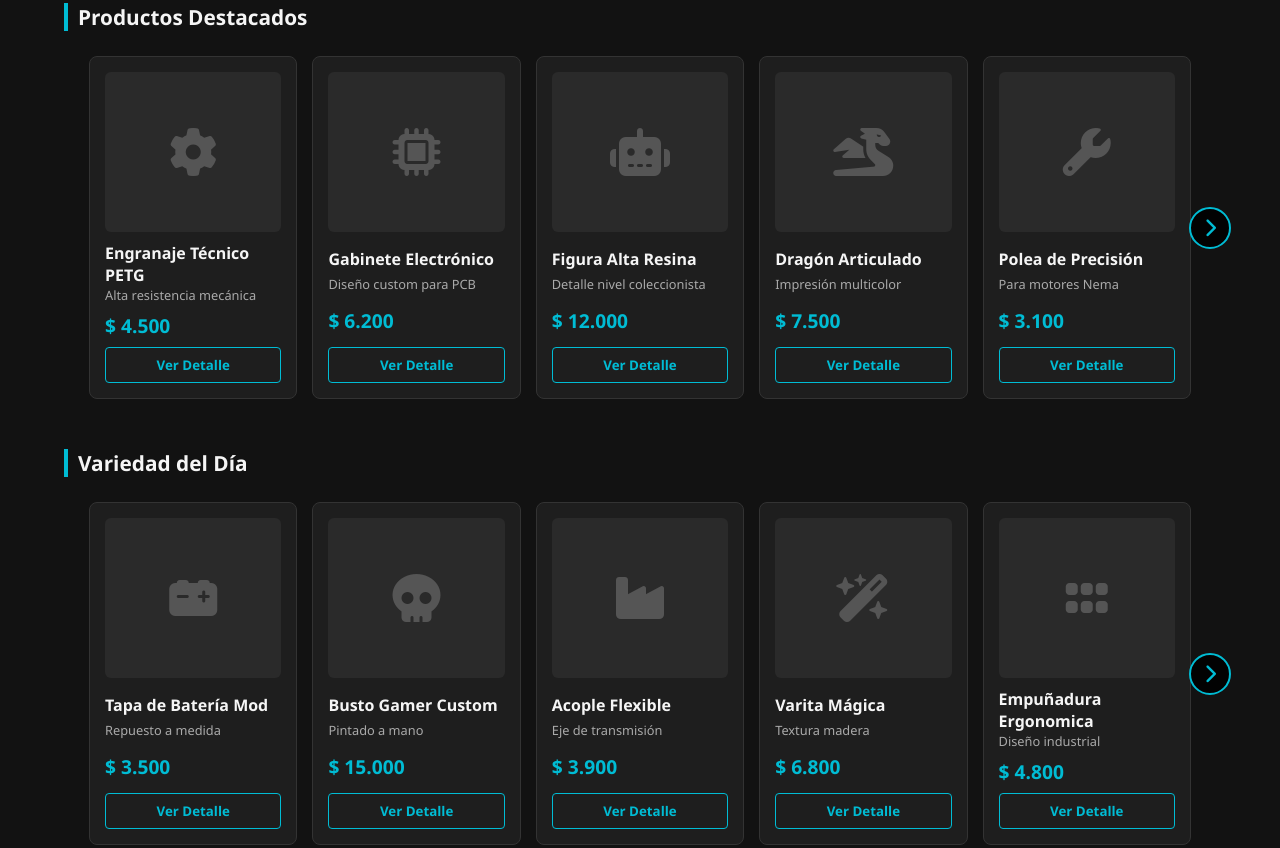
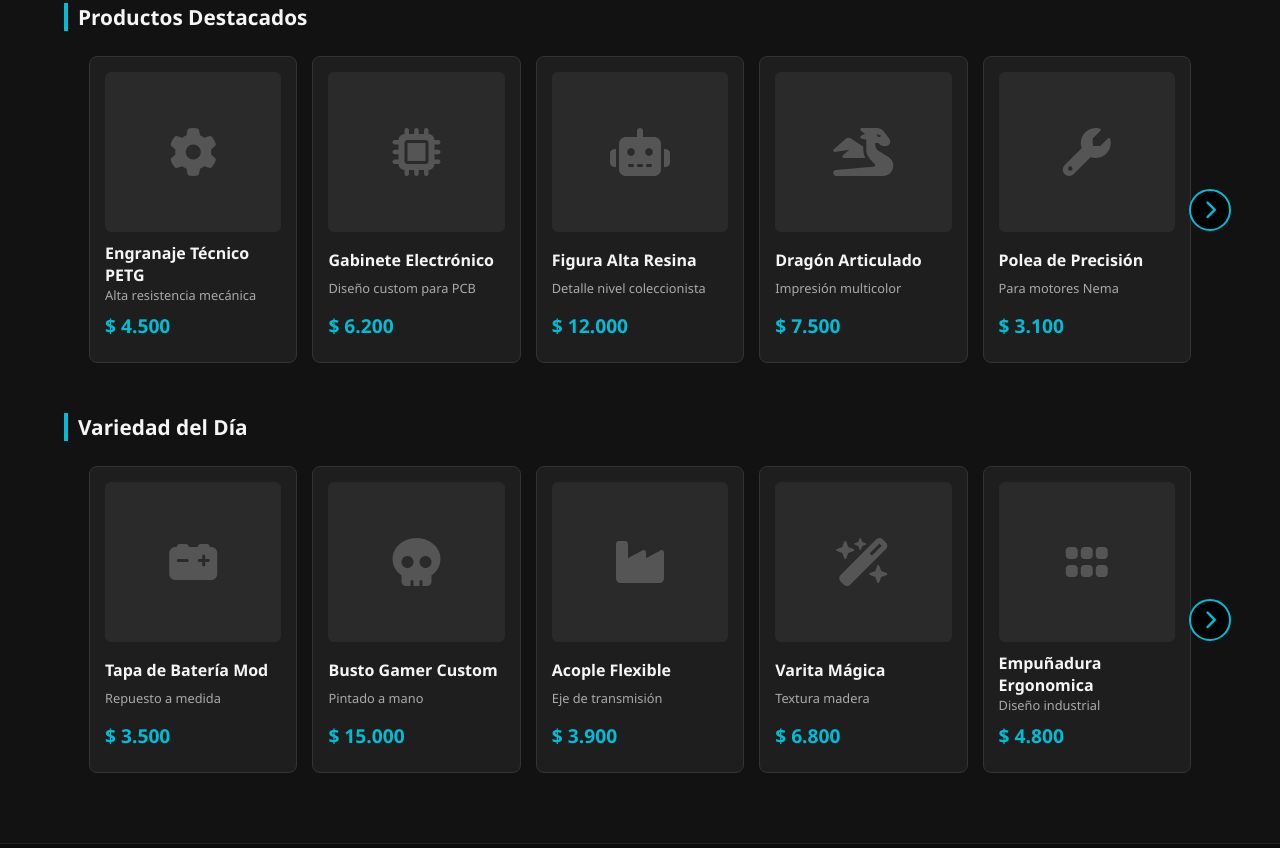
Before and after one commit to Forja-3D-Cordoba/forja-3d-cordoba, a plain HTML site: page index.html in a window 1280 px wide. Shown: the part 857-1705 px from the top of the page. Drawn offline with Linux system fonts and the light colour scheme.

Commit message:
Mi primera pagina

```diff
--- a/index.html
+++ b/index.html
@@ -180,7 +180,8 @@
         .grid-layout { display: grid; grid-template-columns: 250px 1fr; gap: 20px; }
         .side-banner { background: var(--card-bg); border-radius: 8px; padding: 20px; border: 1px solid #333; text-align: center; display: flex; flex-direction: column; justify-content: center; }
         .product-grid { display: grid; grid-template-columns: repeat(auto-fill, minmax(200px, 1fr)); gap: 15px; }
-        .product-card { background: var(--card-bg); border-radius: 8px; padding: 15px; border: 1px solid #333; display: flex; flex-direction: column; justify-content: space-between; }
+        .product-card { background: var(--card-bg); border-radius: 8px; padding: 15px; border: 1px solid #333; display: flex; flex-direction: column; justify-content: space-between; cursor: pointer; transition: transform 0.2s ease, border-color 0.2s ease; }
+        .product-card:hover { border-color: var(--primary); transform: translateY(-4px); }
         .product-img { width: 100%; height: 160px; background: #2a2a2a; border-radius: 6px; display: flex; align-items: center; justify-content: center; margin-bottom: 10px; color: #555; }
         .price { font-size: 1.2rem; font-weight: bold; color: var(--primary); margin: 8px 0; }
         .btn-buy { background: transparent; border: 1px solid var(--primary); color: var(--primary); padding: 8px; width: 100%; border-radius: 4px; cursor: pointer; font-weight: bold; }
@@ -400,16 +401,16 @@
             </button>
 
             <div class="product-carousel" id="carousel-destacados">
-                <div class="product-card"><div class="product-img"><i class="fa-solid fa-gear fa-3x"></i></div><h4>Engranaje Técnico PETG</h4><p style="font-size: 0.8rem; color: var(--text-gray);">Alta resistencia mecánica</p><div class="price">$ 4.500</div><button class="btn-buy">Ver Detalle</button></div>
-                <div class="product-card"><div class="product-img"><i class="fa-solid fa-microchip fa-3x"></i></div><h4>Gabinete Electrónico</h4><p style="font-size: 0.8rem; color: var(--text-gray);">Diseño custom para PCB</p><div class="price">$ 6.200</div><button class="btn-buy">Ver Detalle</button></div>
-                <div class="product-card"><div class="product-img"><i class="fa-solid fa-robot fa-3x"></i></div><h4>Figura Alta Resina</h4><p style="font-size: 0.8rem; color: var(--text-gray);">Detalle nivel coleccionista</p><div class="price">$ 12.000</div><button class="btn-buy">Ver Detalle</button></div>
-                <div class="product-card"><div class="product-img"><i class="fa-solid fa-dragon fa-3x"></i></div><h4>Dragón Articulado</h4><p style="font-size: 0.8rem; color: var(--text-gray);">Impresión multicolor</p><div class="price">$ 7.500</div><button class="btn-buy">Ver Detalle</button></div>
-                <div class="product-card"><div class="product-img"><i class="fa-solid fa-wrench fa-3x"></i></div><h4>Polea de Precisión</h4><p style="font-size: 0.8rem; color: var(--text-gray);">Para motores Nema</p><div class="price">$ 3.100</div><button class="btn-buy">Ver Detalle</button></div>
-                <div class="product-card"><div class="product-img"><i class="fa-solid fa-chess-knight fa-3x"></i></div><h4>Juego Ajedrez 3D</h4><p style="font-size: 0.8rem; color: var(--text-gray);">Diseño temático</p><div class="price">$ 14.000</div><button class="btn-buy">Ver Detalle</button></div>
-                <div class="product-card"><div class="product-img"><i class="fa-solid fa-plug fa-3x"></i></div><h4>Adaptador Riel DIN</h4><p style="font-size: 0.8rem; color: var(--text-gray);">Para tableros</p><div class="price">$ 2.400</div><button class="btn-buy">Ver Detalle</button></div>
-                <div class="product-card"><div class="product-img"><i class="fa-solid fa-masks-theater fa-3x"></i></div><h4>Máscara Cosplay</h4><p style="font-size: 0.8rem; color: var(--text-gray);">Escala 1:1 real</p><div class="price">$ 18.500</div><button class="btn-buy">Ver Detalle</button></div>
-                <div class="product-card"><div class="product-img"><i class="fa-solid fa-shield-halved fa-3x"></i></div><h4>Protector de Cable</h4><p style="font-size: 0.8rem; color: var(--text-gray);">Guía articulada</p><div class="price">$ 2.700</div><button class="btn-buy">Ver Detalle</button></div>
-                <div class="product-card"><div class="product-img"><i class="fa-solid fa-gem fa-3x"></i></div><h4>Cristal Lámpara 3D</h4><p style="font-size: 0.8rem; color: var(--text-gray);">Con base iluminada</p><div class="price">$ 11.000</div><button class="btn-buy">Ver Detalle</button></div>
+                <div class="product-card"><div class="product-img"><i class="fa-solid fa-gear fa-3x"></i></div><h4>Engranaje Técnico PETG</h4><p style="font-size: 0.8rem; color: var(--text-gray);">Alta resistencia mecánica</p><div class="price">$ 4.500</div></div>
+                <div class="product-card"><div class="product-img"><i class="fa-solid fa-microchip fa-3x"></i></div><h4>Gabinete Electrónico</h4><p style="font-size: 0.8rem; color: var(--text-gray);">Diseño custom para PCB</p><div class="price">$ 6.200</div></div>
+                <div class="product-card"><div class="product-img"><i class="fa-solid fa-robot fa-3x"></i></div><h4>Figura Alta Resina</h4><p style="font-size: 0.8rem; color: var(--text-gray);">Detalle nivel coleccionista</p><div class="price">$ 12.000</div></div>
+                <div class="product-card"><div class="product-img"><i class="fa-solid fa-dragon fa-3x"></i></div><h4>Dragón Articulado</h4><p style="font-size: 0.8rem; color: var(--text-gray);">Impresión multicolor</p><div class="price">$ 7.500</div></div>
+                <div class="product-card"><div class="product-img"><i class="fa-solid fa-wrench fa-3x"></i></div><h4>Polea de Precisión</h4><p style="font-size: 0.8rem; color: var(--text-gray);">Para motores Nema</p><div class="price">$ 3.100</div></div>
+                <div class="product-card"><div class="product-img"><i class="fa-solid fa-chess-knight fa-3x"></i></div><h4>Juego Ajedrez 3D</h4><p style="font-size: 0.8rem; color: var(--text-gray);">Diseño temático</p><div class="price">$ 14.000</div></div>
+                <div class="product-card"><div class="product-img"><i class="fa-solid fa-plug fa-3x"></i></div><h4>Adaptador Riel DIN</h4><p style="font-size: 0.8rem; color: var(--text-gray);">Para tableros</p><div class="price">$ 2.400</div></div>
+                <div class="product-card"><div class="product-img"><i class="fa-solid fa-masks-theater fa-3x"></i></div><h4>Máscara Cosplay</h4><p style="font-size: 0.8rem; color: var(--text-gray);">Escala 1:1 real</p><div class="price">$ 18.500</div></div>
+                <div class="product-card"><div class="product-img"><i class="fa-solid fa-shield-halved fa-3x"></i></div><h4>Protector de Cable</h4><p style="font-size: 0.8rem; color: var(--text-gray);">Guía articulada</p><div class="price">$ 2.700</div></div>
+                <div class="product-card"><div class="product-img"><i class="fa-solid fa-gem fa-3x"></i></div><h4>Cristal Lámpara 3D</h4><p style="font-size: 0.8rem; color: var(--text-gray);">Con base iluminada</p><div class="price">$ 11.000</div></div>
             </div>
 
             <button class="arrow-btn arrow-right" id="nextBtn-destacados" onclick="moveCarousel(1, 'carousel-destacados')" style="right: -15px;">
@@ -427,16 +428,16 @@
             </button>
 
             <div class="product-carousel" id="carousel-variedad">
-                <div class="product-card"><div class="product-img"><i class="fa-solid fa-car-battery fa-3x"></i></div><h4>Tapa de Batería Mod</h4><p style="font-size: 0.8rem; color: var(--text-gray);">Repuesto a medida</p><div class="price">$ 3.500</div><button class="btn-buy">Ver Detalle</button></div>
-                <div class="product-card"><div class="product-img"><i class="fa-solid fa-skull fa-3x"></i></div><h4>Busto Gamer Custom</h4><p style="font-size: 0.8rem; color: var(--text-gray);">Pintado a mano</p><div class="price">$ 15.000</div><button class="btn-buy">Ver Detalle</button></div>
-                <div class="product-card"><div class="product-img"><i class="fa-solid fa-industry fa-3x"></i></div><h4>Acople Flexible</h4><p style="font-size: 0.8rem; color: var(--text-gray);">Eje de transmisión</p><div class="price">$ 3.900</div><button class="btn-buy">Ver Detalle</button></div>
-                <div class="product-card"><div class="product-img"><i class="fa-solid fa-wand-magic-sparkles fa-3x"></i></div><h4>Varita Mágica</h4><p style="font-size: 0.8rem; color: var(--text-gray);">Textura madera</p><div class="price">$ 6.800</div><button class="btn-buy">Ver Detalle</button></div>
-                <div class="product-card"><div class="product-img"><i class="fa-solid fa-grip fa-3x"></i></div><h4>Empuñadura Ergonomica</h4><p style="font-size: 0.8rem; color: var(--text-gray);">Diseño industrial</p><div class="price">$ 4.800</div><button class="btn-buy">Ver Detalle</button></div>
-                <div class="product-card"><div class="product-img"><i class="fa-solid fa-monument fa-3x"></i></div><h4>Diorama Setup LED</h4><p style="font-size: 0.8rem; color: var(--text-gray);">Base con luz</p><div class="price">$ 22.000</div><button class="btn-buy">Ver Detalle</button></div>
-                <div class="product-card"><div class="product-img"><i class="fa-solid fa-layer-group fa-3x"></i></div><h4>Espaciadores PETG</h4><p style="font-size: 0.8rem; color: var(--text-gray);">Pack x10 piezas</p><div class="price">$ 1.900</div><button class="btn-buy">Ver Detalle</button></div>
-                <div class="product-card"><div class="product-img"><i class="fa-solid fa-hat-wizard fa-3x"></i></div><h4>Minis D&D (Pack x4)</h4><p style="font-size: 0.8rem; color: var(--text-gray);">Resina definición</p><div class="price">$ 9.200</div><button class="btn-buy">Ver Detalle</button></div>
-                <div class="product-card"><div class="product-img"><i class="fa-solid fa-screwdriver-wrench fa-3x"></i></div><h4>Soporte de Sensor</h4><p style="font-size: 0.8rem; color: var(--text-gray);">Impreso en ABS</p><div class="price">$ 2.800</div><button class="btn-buy">Ver Detalle</button></div>
-                <div class="product-card"><div class="product-img"><i class="fa-solid fa-crown fa-3x"></i></div><h4>Réplica Casco Mod</h4><p style="font-size: 0.8rem; color: var(--text-gray);">Edición especial</p><div class="price">$ 25.000</div><button class="btn-buy">Ver Detalle</button></div>
+                <div class="product-card"><div class="product-img"><i class="fa-solid fa-car-battery fa-3x"></i></div><h4>Tapa de Batería Mod</h4><p style="font-size: 0.8rem; color: var(--text-gray);">Repuesto a medida</p><div class="price">$ 3.500</div></div>
+                <div class="product-card"><div class="product-img"><i class="fa-solid fa-skull fa-3x"></i></div><h4>Busto Gamer Custom</h4><p style="font-size: 0.8rem; color: var(--text-gray);">Pintado a mano</p><div class="price">$ 15.000</div></div>
+                <div class="product-card"><div class="product-img"><i class="fa-solid fa-industry fa-3x"></i></div><h4>Acople Flexible</h4><p style="font-size: 0.8rem; color: var(--text-gray);">Eje de transmisión</p><div class="price">$ 3.900</div></div>
+                <div class="product-card"><div class="product-img"><i class="fa-solid fa-wand-magic-sparkles fa-3x"></i></div><h4>Varita Mágica</h4><p style="font-size: 0.8rem; color: var(--text-gray);">Textura madera</p><div class="price">$ 6.800</div></div>
+                <div class="product-card"><div class="product-img"><i class="fa-solid fa-grip fa-3x"></i></div><h4>Empuñadura Ergonomica</h4><p style="font-size: 0.8rem; color: var(--text-gray);">Diseño industrial</p><div class="price">$ 4.800</div></div>
+                <div class="product-card"><div class="product-img"><i class="fa-solid fa-monument fa-3x"></i></div><h4>Diorama Setup LED</h4><p style="font-size: 0.8rem; color: var(--text-gray);">Base con luz</p><div class="price">$ 22.000</div></div>
+                <div class="product-card"><div class="product-img"><i class="fa-solid fa-layer-group fa-3x"></i></div><h4>Espaciadores PETG</h4><p style="font-size: 0.8rem; color: var(--text-gray);">Pack x10 piezas</p><div class="price">$ 1.900</div></div>
+                <div class="product-card"><div class="product-img"><i class="fa-solid fa-hat-wizard fa-3x"></i></div><h4>Minis D&D (Pack x4)</h4><p style="font-size: 0.8rem; color: var(--text-gray);">Resina definición</p><div class="price">$ 9.200</div></div>
+                <div class="product-card"><div class="product-img"><i class="fa-solid fa-screwdriver-wrench fa-3x"></i></div><h4>Soporte de Sensor</h4><p style="font-size: 0.8rem; color: var(--text-gray);">Impreso en ABS</p><div class="price">$ 2.800</div></div>
+                <div class="product-card"><div class="product-img"><i class="fa-solid fa-crown fa-3x"></i></div><h4>Réplica Casco Mod</h4><p style="font-size: 0.8rem; color: var(--text-gray);">Edición especial</p><div class="price">$ 25.000</div></div>
             </div>
 
             <button class="arrow-btn arrow-right" id="nextBtn-variedad" onclick="moveCarousel(1, 'carousel-variedad')" style="right: -15px;">
```
